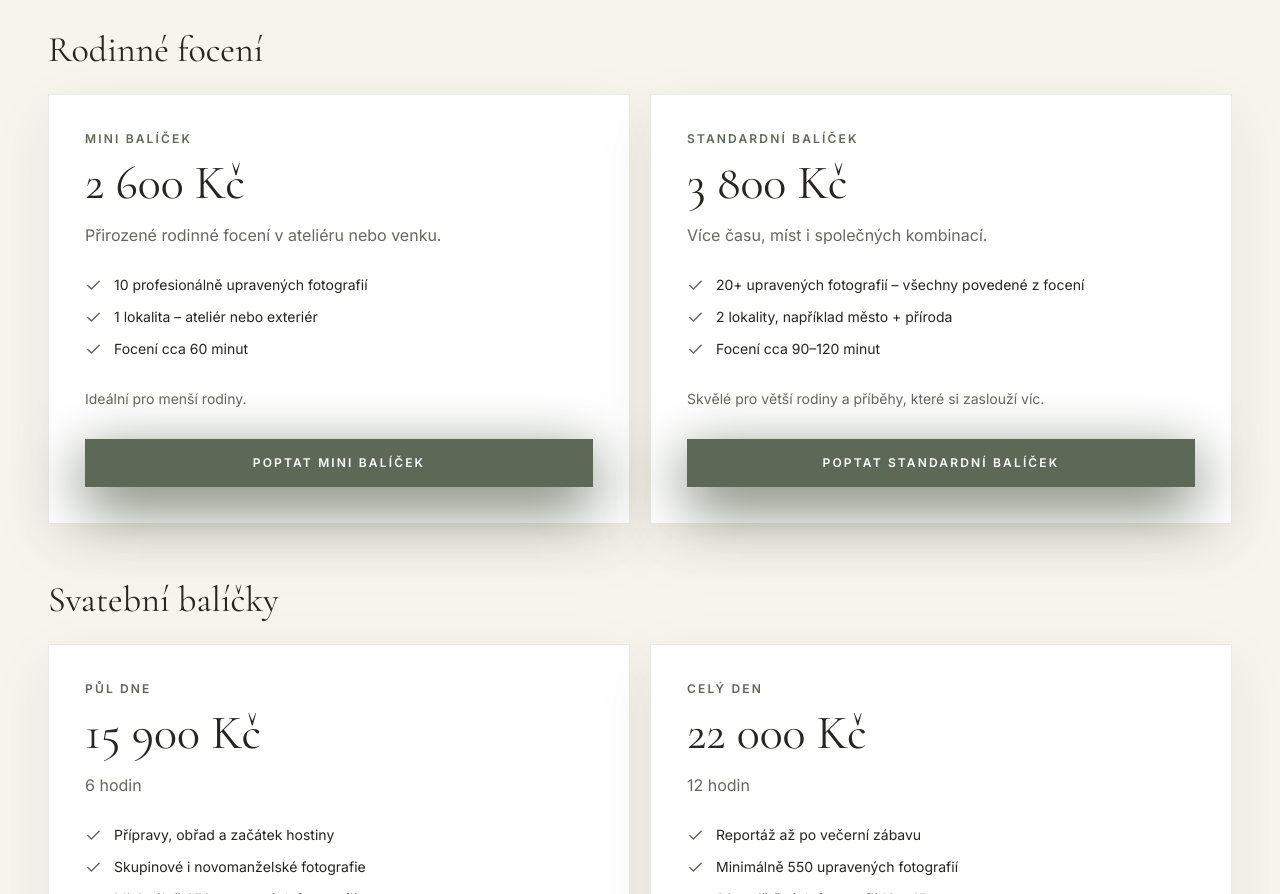
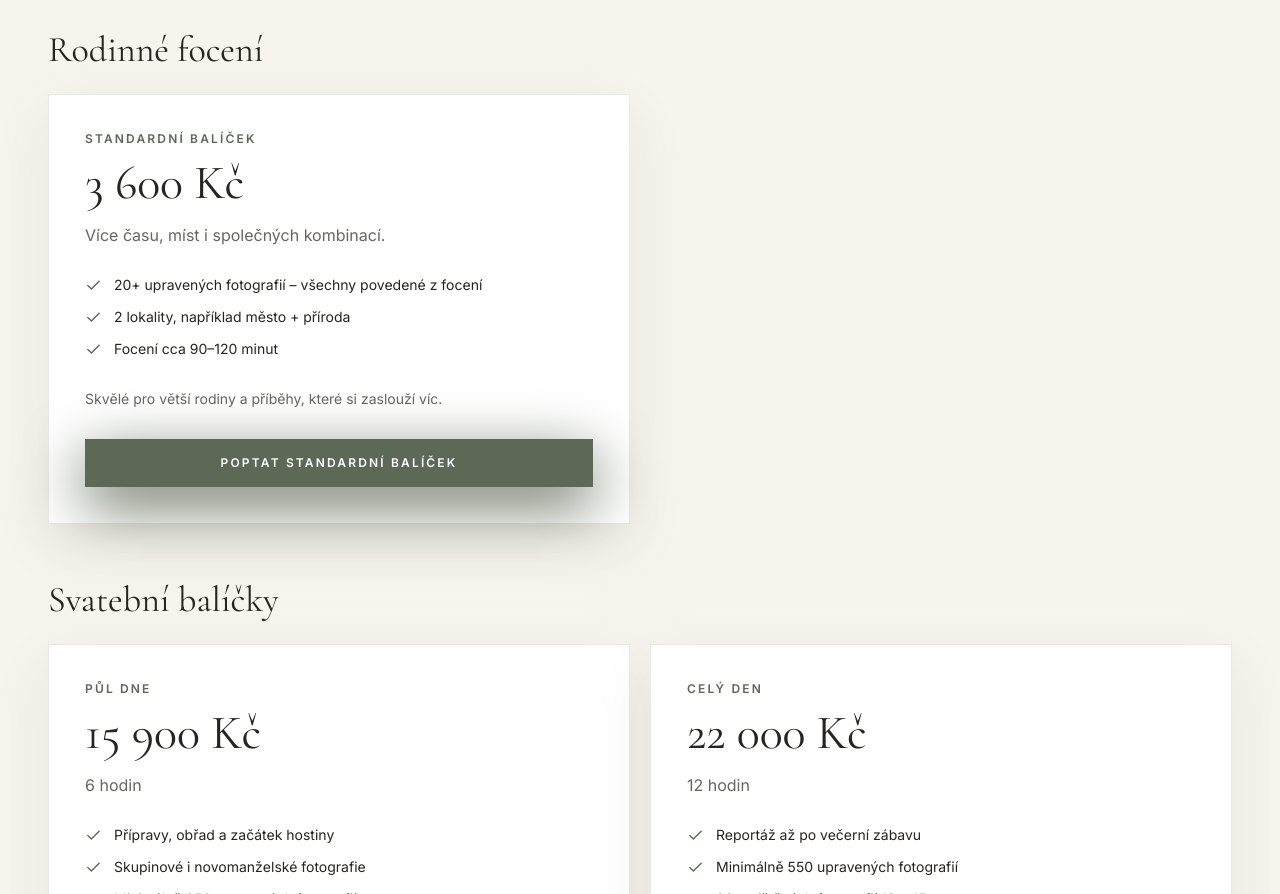
Before and after one commit to bjbrabecjan-hash/Fotoweb, a Next.js app: page / in a window 1280 px wide. Shown: the part 5720-6614 px from the top of the page. Built offline with nearby package versions, Linux system fonts and the light colour scheme; no server answers.

Commit message:
Remove family Mini package and price Standard at CZK 3,600

```diff
--- a/components/HomeExperience.tsx
+++ b/components/HomeExperience.tsx
@@ -37,8 +37,7 @@ const copy = {
     serviceItems: [["Těhotenské focení", "Jemná vzpomínka na očekávání a období před příchodem miminka."], ["Newborn a miminka", "První měsíce doma nebo venku, v klidném rytmu vaší rodiny."], ["Rodinné focení", "Společné chvíle, smích a blízkost bez nucených póz."], ["Děti a sourozenci", "Hravé portréty s prostorem pro pohyb a skutečnou povahu dětí."]],
     pricing: "Ceník", pricingTitle: "Vyberte si focení, které vám sedí", familyPricing: "Rodinné focení", weddingPricing: "Svatební balíčky", ask: "Poptat",
     familyPlans: [
-      { id: "family-mini", name: "Mini balíček", price: "2 600 Kč", text: "Přirozené rodinné focení v ateliéru nebo venku.", features: ["10 profesionálně upravených fotografií", "1 lokalita – ateliér nebo exteriér", "Focení cca 60 minut"], note: "Ideální pro menší rodiny." },
-      { id: "family-standard", name: "Standardní balíček", price: "3 800 Kč", text: "Více času, míst i společných kombinací.", features: ["20+ upravených fotografií – všechny povedené z focení", "2 lokality, například město + příroda", "Focení cca 90–120 minut"], note: "Skvělé pro větší rodiny a příběhy, které si zaslouží víc." }
+      { id: "family-standard", name: "Standardní balíček", price: "3 600 Kč", text: "Více času, míst i společných kombinací.", features: ["20+ upravených fotografií – všechny povedené z focení", "2 lokality, například město + příroda", "Focení cca 90–120 minut"], note: "Skvělé pro větší rodiny a příběhy, které si zaslouží víc." }
     ],
     weddingPlans: [
       { id: "wedding-half-day", name: "Půl dne", price: "15 900 Kč", text: "6 hodin", features: ["Přípravy, obřad a začátek hostiny", "Skupinové i novomanželské fotografie", "Minimálně 250 upravených fotografií", "Soukromá online galerie"], note: "Kompletní začátek vašeho dne." },
@@ -64,8 +63,7 @@ const copy = {
     serviceItems: [["Maternity", "A gentle memory of anticipation and the time before your baby arrives."], ["Newborn & babies", "The first months at home or outside, following your family's calm rhythm."], ["Family sessions", "Time together, laughter and closeness without forced poses."], ["Children & siblings", "Playful portraits with room for movement and real personality."]],
     pricing: "Pricing", pricingTitle: "Choose the session that suits you", familyPricing: "Family sessions", weddingPricing: "Wedding packages", ask: "Ask about",
     familyPlans: [
-      { id: "family-mini", name: "Mini package", price: "CZK 2,600", text: "A natural family session in the studio or outdoors.", features: ["10 professionally edited photographs", "1 location – studio or outdoors", "Approx. 60 minutes"], note: "Ideal for smaller families." },
-      { id: "family-standard", name: "Standard package", price: "CZK 3,800", text: "More time, locations and family combinations.", features: ["20+ edited photographs – all successful images", "2 locations, such as town + nature", "Approx. 90–120 minutes"], note: "Great for larger families and a more complete story." }
+      { id: "family-standard", name: "Standard package", price: "CZK 3,600", text: "More time, locations and family combinations.", features: ["20+ edited photographs – all successful images", "2 locations, such as town + nature", "Approx. 90–120 minutes"], note: "Great for larger families and a more complete story." }
     ],
     weddingPlans: [
       { id: "wedding-half-day", name: "Half day", price: "CZK 15,900", text: "6 hours", features: ["Preparations, ceremony and start of the reception", "Group and newlywed photographs", "At least 250 edited photographs", "Private online gallery"], note: "The complete beginning of your day." },
--- a/lib/contactPackages.ts
+++ b/lib/contactPackages.ts
@@ -1,4 +1,4 @@
-export const packageIds = ["family-mini", "family-standard", "wedding-half-day", "wedding-full-day", "christmas-2026", "content-salons", "content-gastro"] as const;
+export const packageIds = ["family-standard", "wedding-half-day", "wedding-full-day", "christmas-2026", "content-salons", "content-gastro"] as const;
 export type PackageId = (typeof packageIds)[number];
 
 export function isPackageId(value: unknown): value is PackageId {
@@ -8,8 +8,7 @@ export function isPackageId(value: unknown): value is PackageId {
 export const packageLabels: Record<PackageId, { cz: string; en: string }> = {
   "content-salons": { cz: "Content creator – pro salony", en: "Content creation – salons" },
   "content-gastro": { cz: "Content creator – pro gastro podniky", en: "Content creation – hospitality" },
-  "family-mini": { cz: "Rodinné focení – Mini", en: "Family session – Mini" },
-  "family-standard": { cz: "Rodinné focení – Standardní, 3 800 Kč", en: "Family session – Standard, CZK 3,800" },
+  "family-standard": { cz: "Rodinné focení – Standardní, 3 600 Kč", en: "Family session – Standard, CZK 3,600" },
   "wedding-half-day": { cz: "Svatba – Půl dne, 15 900 Kč", en: "Wedding – Half day, CZK 15,900" },
   "wedding-full-day": { cz: "Svatba – Celý den, 22 000 Kč", en: "Wedding – Full day, CZK 22,000" },
   "christmas-2026": { cz: "Vánoční focení 2026 – předprodej", en: "Christmas sessions 2026 – presale" }
```
